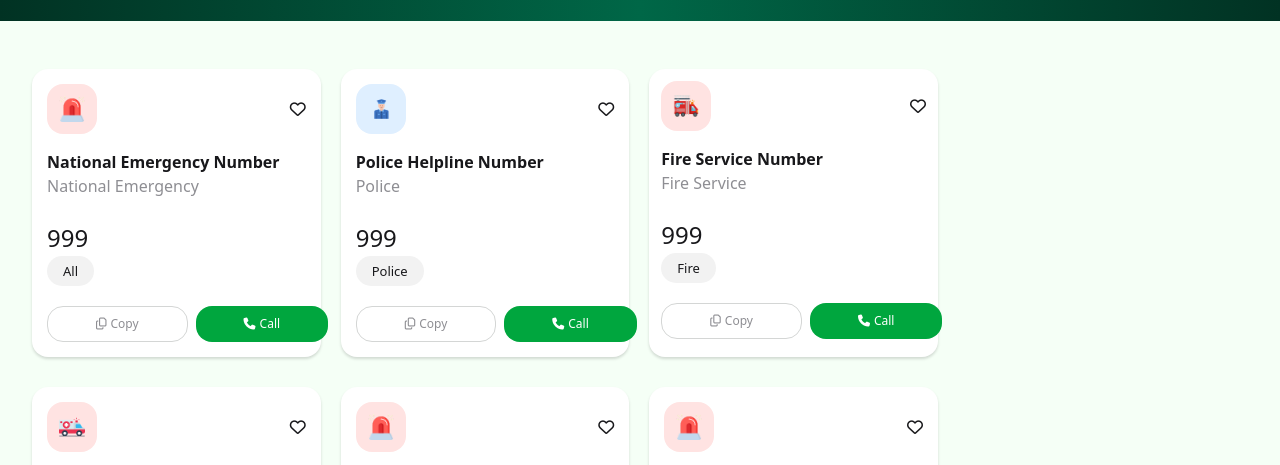
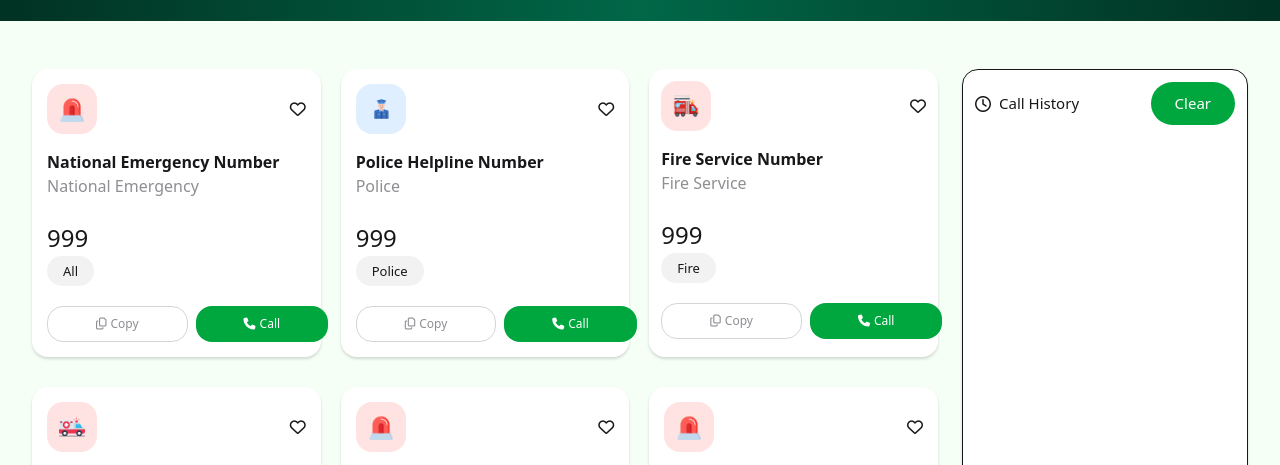
Before and after one commit to Ashraf1551/A05-emergency-service, a plain HTML site: page index.html in a window 1280 px wide. Shown: the part 298-763 px from the top of the page. Drawn offline with nearby package versions, Linux system fonts and the light colour scheme.

Commit message:
history section made

```diff
--- a/index.html
+++ b/index.html
@@ -434,6 +434,23 @@
         </div>
 
         <!-- Card history -->
+        <div
+          class="col-span-2 lg:col-span-3 bg-white shadow-[0px_2px_3px_0px_rgba(0,0,0,0.15)] p-3 rounded-2xl border"
+        >
+          <div class="flex justify-between items-center">
+            <div class="flex items-center gap-2">
+              <i class="fa-regular fa-clock"></i>
+              <p class="text-[15px] font-medium">Call History</p>
+            </div>
+            <button
+              id="clear-history"
+              class="bg-[#00a63e] px-6 py-2.5 rounded-3xl text-white font-medium hover:cursor-pointer text-[15px]"
+            >
+              Clear
+            </button>
+          </div>
+          <div id="call-history"></div>
+        </div>
       </section>
     </main>
 
```
